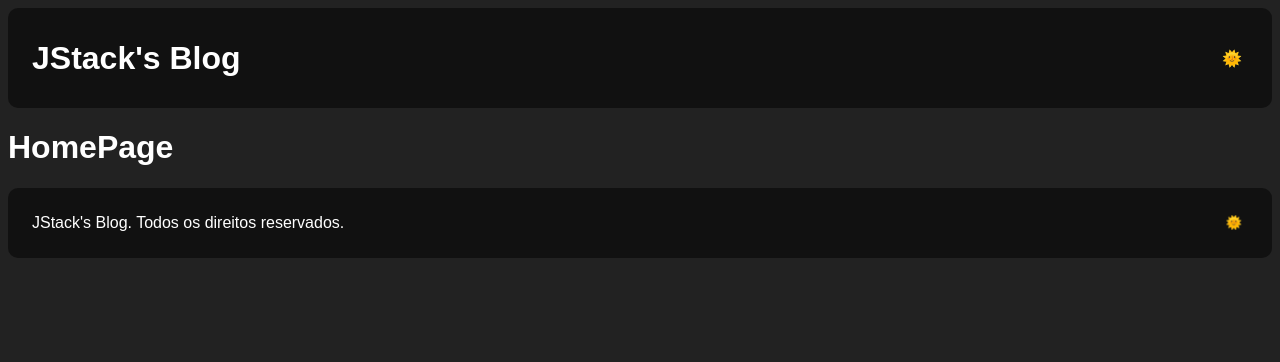
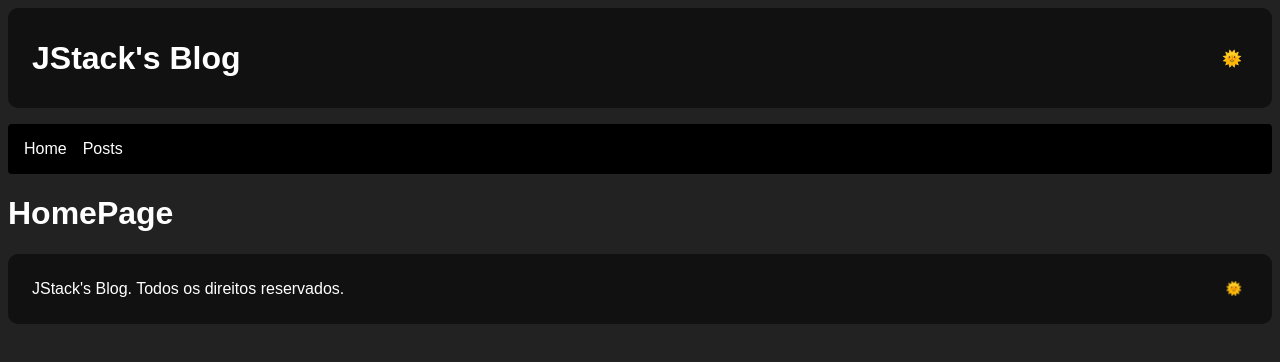
Before and after one commit to GuuilhermeRS/Fundamentos-React-JStack, a React app: page / in a window 1280 px wide. Shown: the top 362 px of the page. Built offline with nearby package versions, Linux system fonts and the light colour scheme.

Commit message:
Prop exact e component Link

```diff
--- a/src/Routes.js
+++ b/src/Routes.js
@@ -6,9 +6,9 @@ import PostsList from './components/PostsList';
 
 export default function Routes() {
   return (
-    <BrowserRouter>
-      <Route path="" component={Home} />
+    <>
+      <Route exact path="/" component={Home} />
       <Route path="/posts" component={PostsList} />
-    </BrowserRouter>
+    </>
   );
 }
--- a/src/components/Layout/index.js
+++ b/src/components/Layout/index.js
@@ -1,15 +1,22 @@
 import React from 'react';
+import { BrowserRouter, Link } from'react-router-dom';
 
 import Header from '../Header';
 import Footer from '../Footer';
 import Routes from '../../Routes';
 
+import { Nav } from './styles';
+
 export default function Layout() {
     return (
-      <>
+      <BrowserRouter>
         <Header />
+        <Nav>
+          <Link to="/">Home</Link>
+          <Link to="/posts">Posts</Link>
+        </Nav>
         <Routes />
         <Footer />
-      </>
+      </BrowserRouter>
     );
 }
--- /dev/null
+++ b/src/components/Layout/styles.js
@@ -0,0 +1,18 @@
+import styled from 'styled-components';
+
+export const Nav = styled.nav`
+  background: #000;
+  margin-top: 16px;
+  padding: 16px;
+  border-radius: 4px;
+
+  a {
+    color: #fff;
+    text-decoration: none;
+    display: inline-block;
+
+    & + a {
+      margin-left: 16px;
+    }
+  }
+`
```
